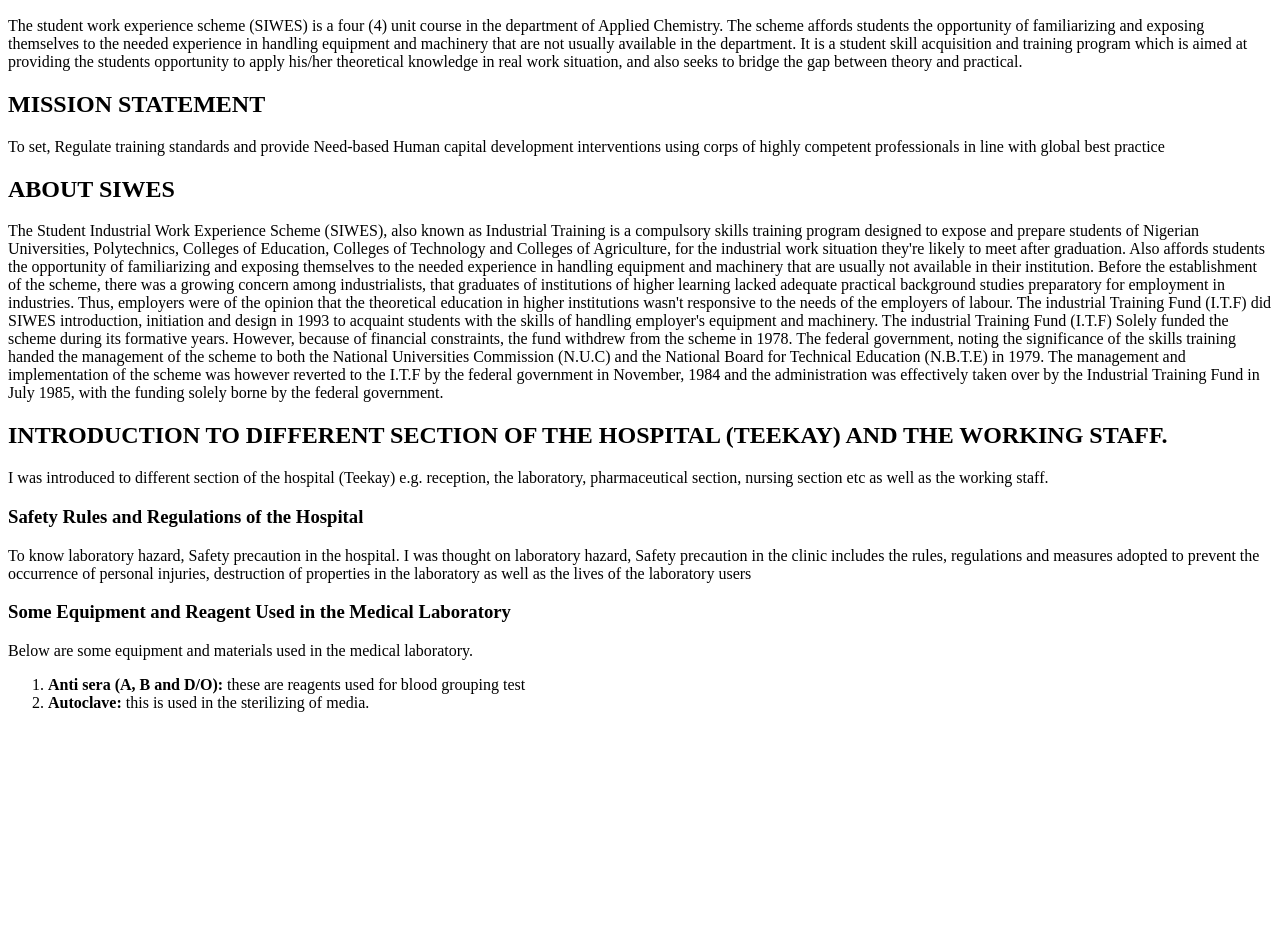
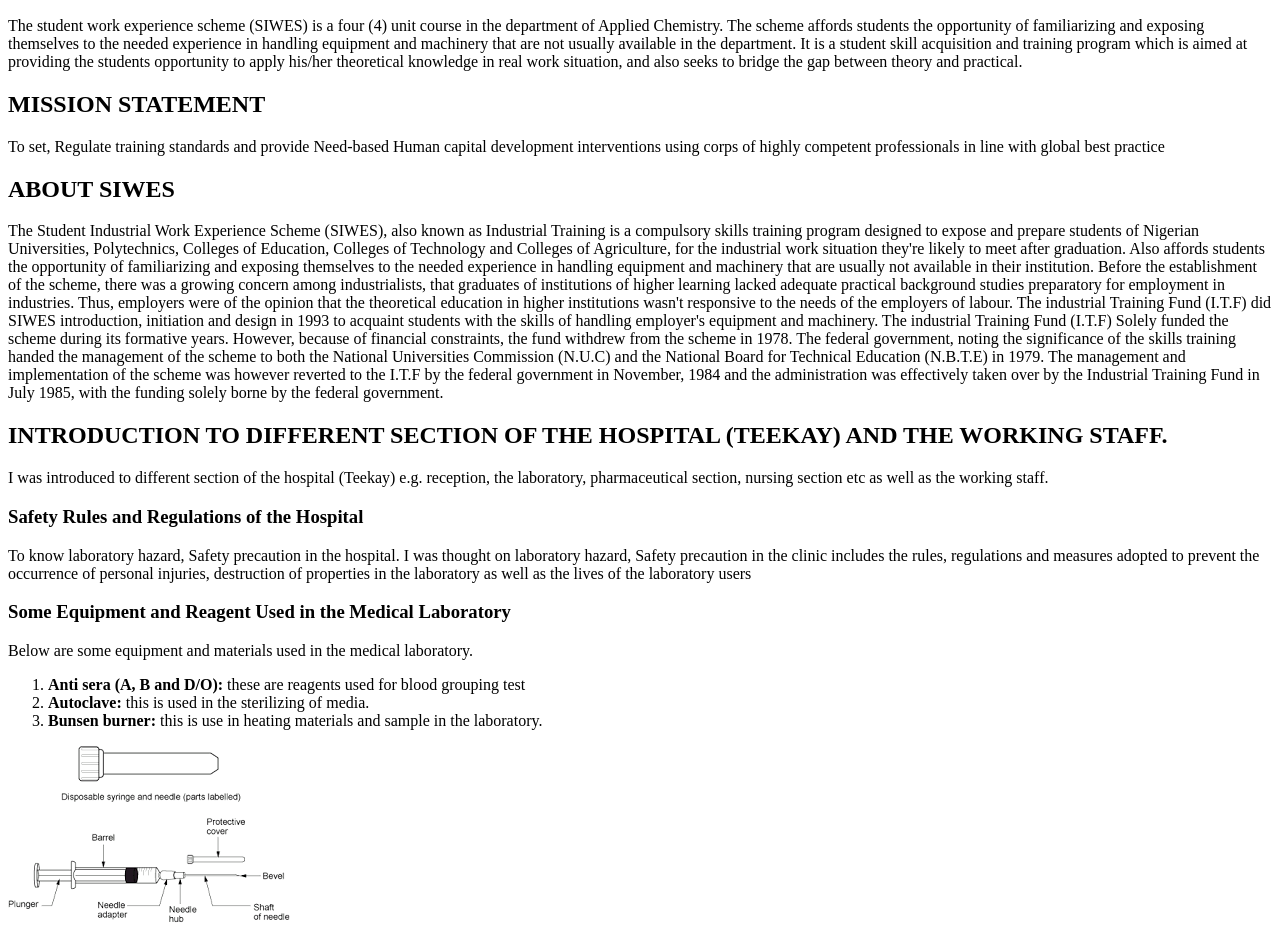
Before and after one commit to Mashinkafi123/my-website, a plain HTML site: page index.html in a window 1280 px wide. Shown: the part 110-1047 px from the top of the page. Before the commit the page ends 838 px from the top, so only its background shows below. Drawn offline with Linux system fonts and the light colour scheme.

Commit message:
finish adding chapter one

```diff
--- a/index.html
+++ b/index.html
@@ -48,7 +48,11 @@
             <li>
                 <strong>Autoclave:</strong> this is used in the sterilizing of media.
             </li>
+            <li>
+                <strong>Bunsen burner:</strong> this is use in heating materials and sample in the laboratory.
+            </li>
         </ol>
+        <img src="img_1.png" alt="Experiment Picture">
     </section>
 
 </body>
```
Also changed, not shown: img_1.png (added).
